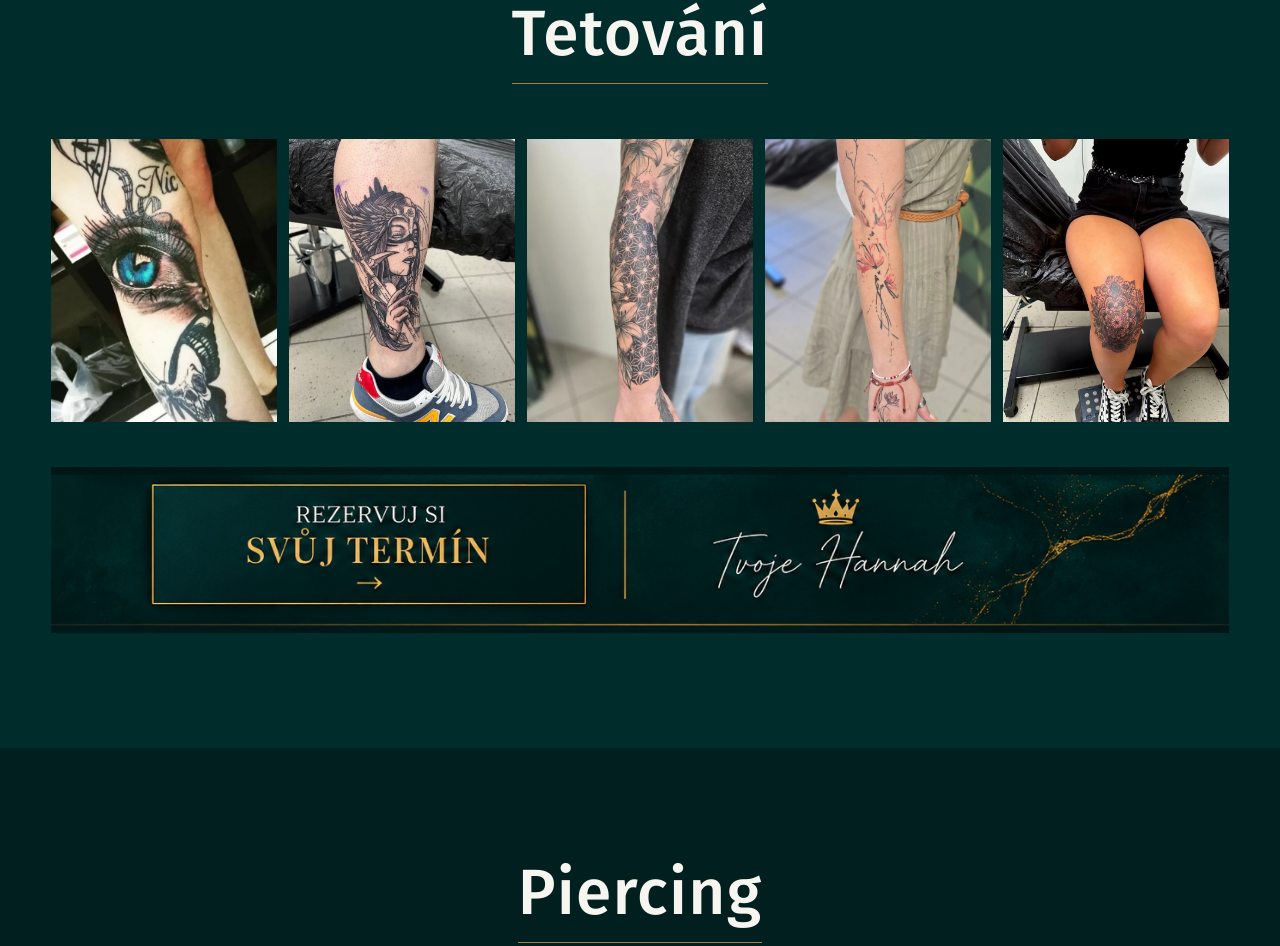
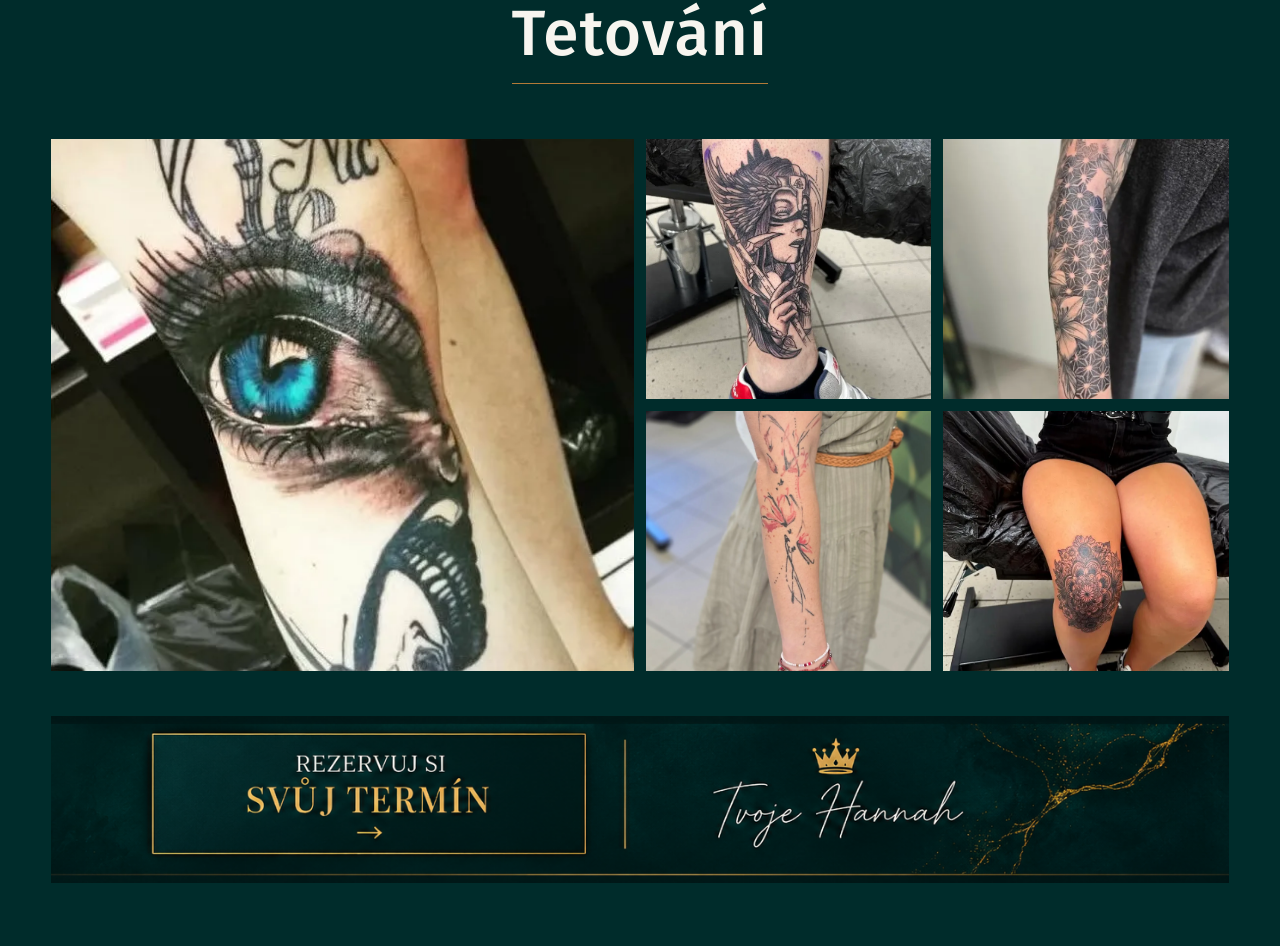
Before and after one commit to ZajaIT/Hannah, a plain HTML site: page index.html in a window 1280 px wide. Shown: the part 1993-2939 px from the top of the page. Drawn offline with Linux system fonts and the light colour scheme.

Commit message:
Update index.html

```diff
--- a/index.html
+++ b/index.html
@@ -515,15 +515,21 @@ nav a:hover::after{
 
 .gallery-grid{
     display:grid;
-    grid-template-columns:repeat(5,1fr);
+    grid-template-columns:repeat(4,1fr);
+    grid-template-rows:repeat(2,260px);
     gap:12px;
 }
 
 .gallery-item{
     position:relative;
     width:100%;
-    aspect-ratio:4 / 5;
     overflow:hidden;
+}
+
+/* první fotka = velká vlevo */
+.gallery-item:first-child{
+    grid-column:span 2;
+    grid-row:span 2;
 }
 
 .gallery-item img{
```
